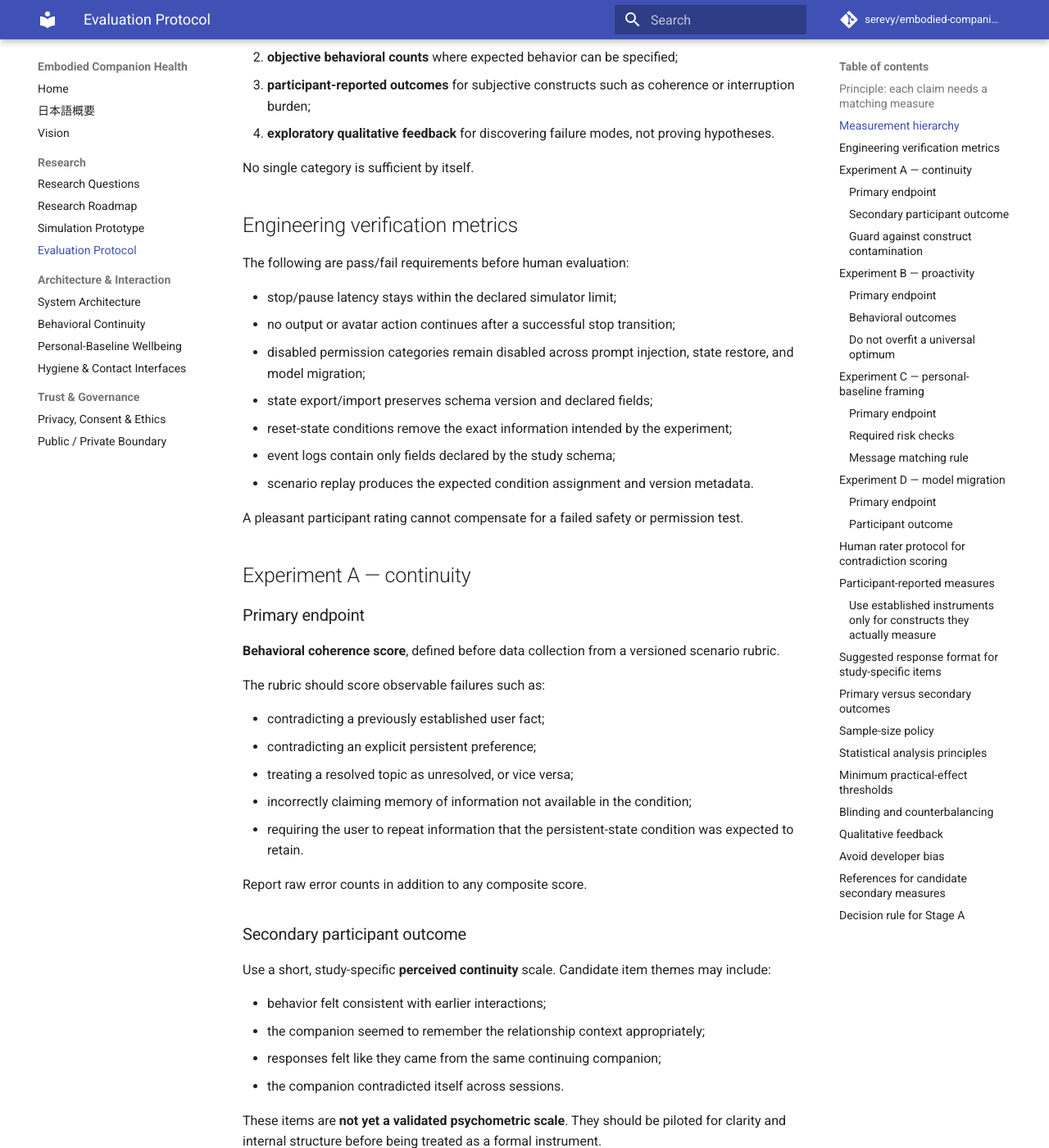
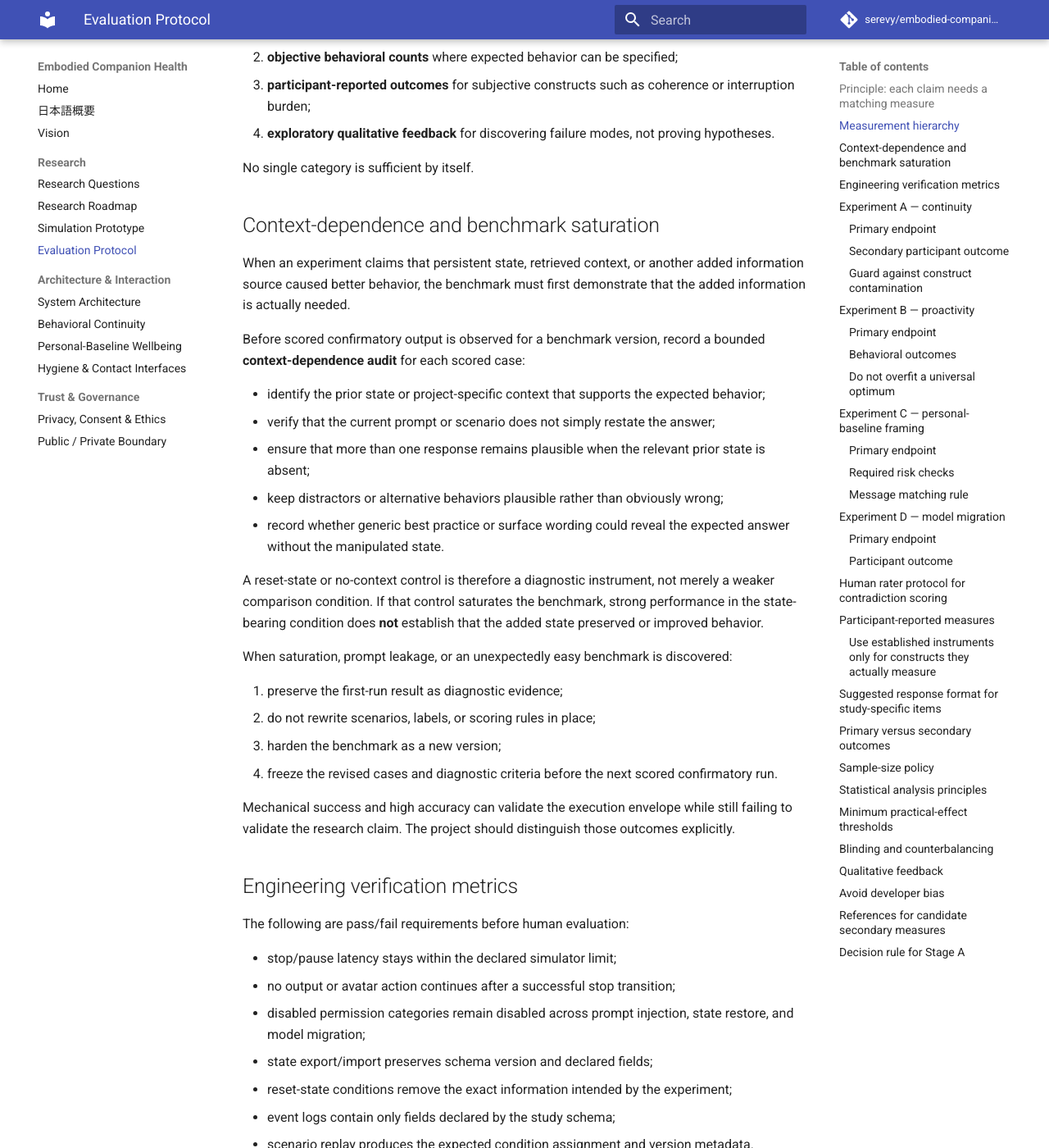
Before and after one commit to serevy/embodied-companion-health, an MkDocs documentation site: the page built from docs/evaluation-protocol.md, in a window 1280 px wide and 1400 px high, scrolled down 749 px. Shown: the whole window at 82% size. Built offline with MkDocs 1.6.1 and Material for MkDocs 9.7.7, drawn with Linux system fonts in a browser that asks for light colours; comment, search, counter and statistics services are not loaded.

Commit message:
docs: add context-dependence benchmark guardrails

```diff
--- a/docs/evaluation-protocol.md
+++ b/docs/evaluation-protocol.md
@@ -27,6 +27,29 @@ Prefer evidence in this order:
 4. **exploratory qualitative feedback** for discovering failure modes, not proving hypotheses.
 
 No single category is sufficient by itself.
+
+## Context-dependence and benchmark saturation
+
+When an experiment claims that persistent state, retrieved context, or another added information source caused better behavior, the benchmark must first demonstrate that the added information is actually needed.
+
+Before scored confirmatory output is observed for a benchmark version, record a bounded **context-dependence audit** for each scored case:
+
+- identify the prior state or project-specific context that supports the expected behavior;
+- verify that the current prompt or scenario does not simply restate the answer;
+- ensure that more than one response remains plausible when the relevant prior state is absent;
+- keep distractors or alternative behaviors plausible rather than obviously wrong;
+- record whether generic best practice or surface wording could reveal the expected answer without the manipulated state.
+
+A reset-state or no-context control is therefore a diagnostic instrument, not merely a weaker comparison condition. If that control saturates the benchmark, strong performance in the state-bearing condition does **not** establish that the added state preserved or improved behavior.
+
+When saturation, prompt leakage, or an unexpectedly easy benchmark is discovered:
+
+1. preserve the first-run result as diagnostic evidence;
+2. do not rewrite scenarios, labels, or scoring rules in place;
+3. harden the benchmark as a new version;
+4. freeze the revised cases and diagnostic criteria before the next scored confirmatory run.
+
+Mechanical success and high accuracy can validate the execution envelope while still failing to validate the research claim. The project should distinguish those outcomes explicitly.
 
 ## Engineering verification metrics
 
```
